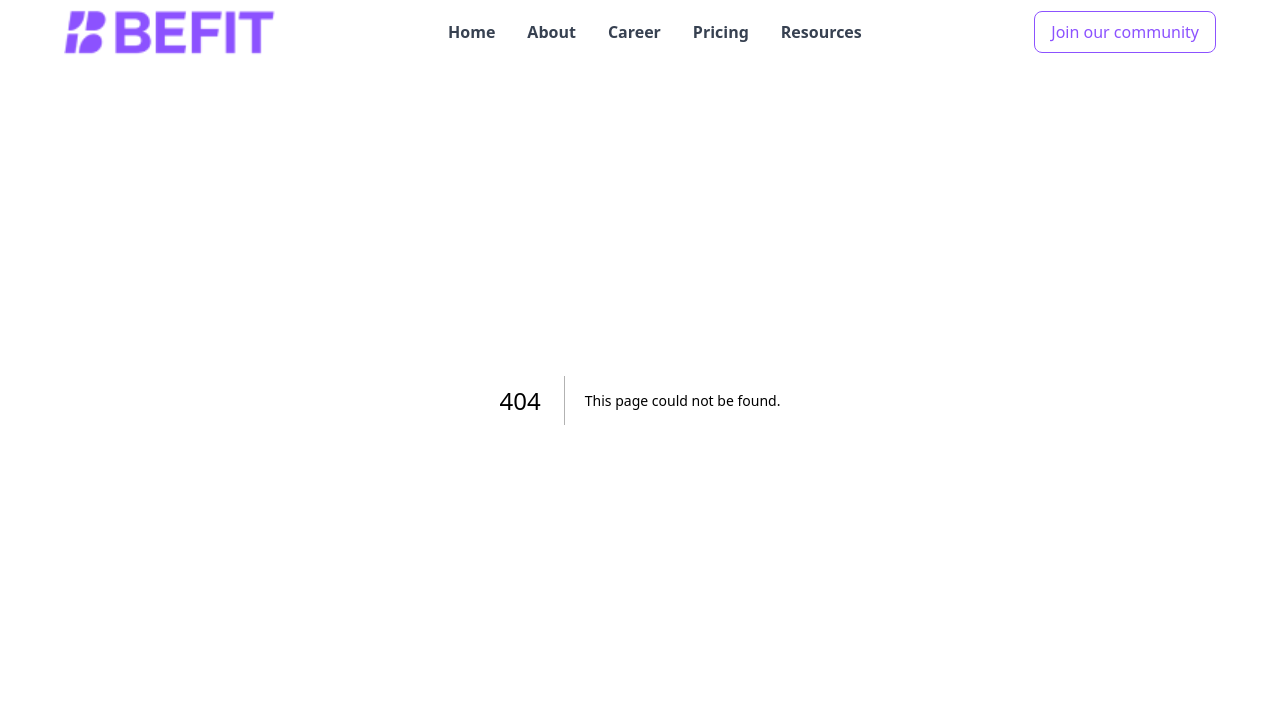
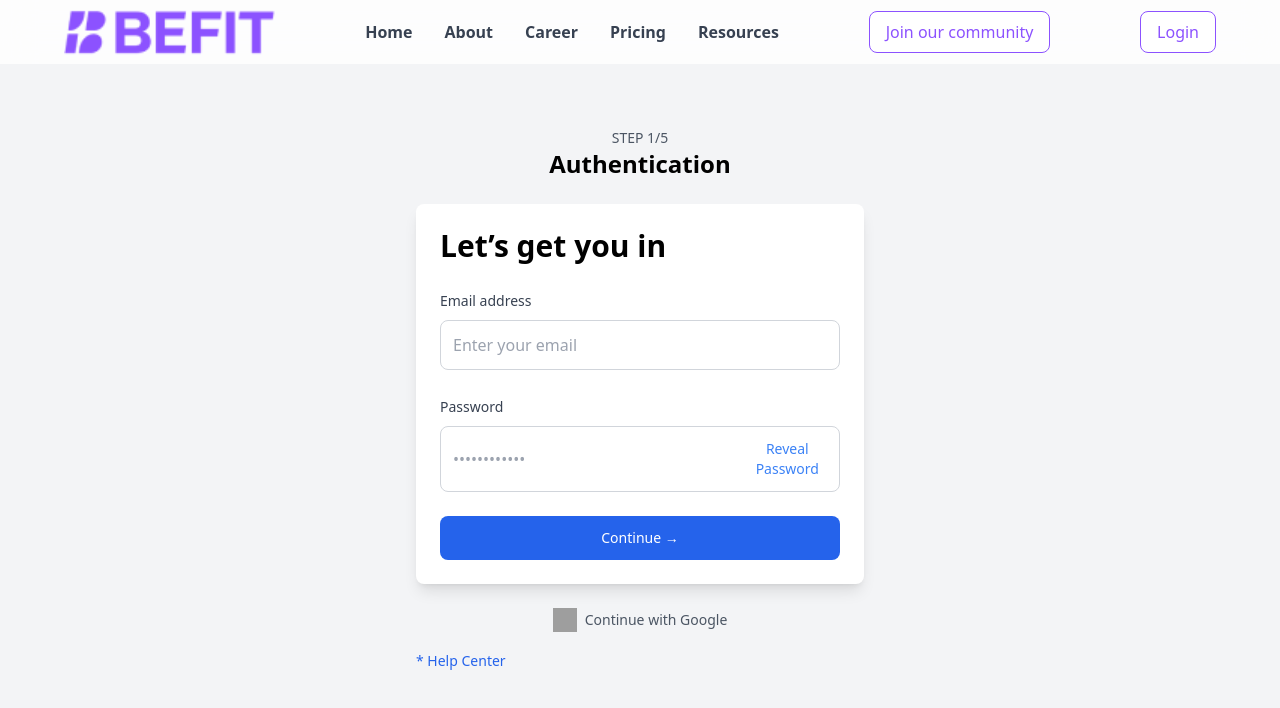
Before and after one commit to Daniel-Williams-ux/befit-landing, a Next.js app: page /login in a window 1280 px wide. Before the commit this address had no page. Shown: the top 708 px of the page. Built offline with nearby package versions, Linux system fonts and the light colour scheme; grey boxes are pictures that could not be loaded.

Commit message:
create login page

```diff
--- a/src/components/Header.js
+++ b/src/components/Header.js
@@ -43,6 +43,13 @@ const Header = () => {
           </Link>
         </div>
 
+         {/* Contact Button - Visible on larger screens */}
+         <div className="hidden md:flex">
+          <Link href="/login" className="bg-white text-headerColor px-4 py-2 border border-headerColor rounded-lg hover:bg-headerColor hover:text-white transition-colors">
+            Login
+          </Link>
+        </div>
+
         {/* Mobile Menu Button */}
         <button className="md:hidden text-gray-900 focus:outline-none" onClick={() => setIsMenuOpen(!isMenuOpen)}>
           {isMenuOpen ? <XMarkIcon className="h-6 w-6" /> : <Bars3Icon className="h-6 w-6" />}
@@ -61,6 +68,7 @@ const Header = () => {
             <Link href="/join" className="bg-white text-headerColor px-4 py-2 border border-headerColor rounded-lg hover:bg-headerColor hover:text-white transition-colors" onClick={() => setIsMenuOpen(false)}>
               Join our community
             </Link>
+            <Link href="/login" className="text-gray-700 hover:text-gray-900 border rounded-lg px-4 py-2" onClick={() => setIsMenuOpen(false)}>Login</Link>
           </nav>
         </div>
       )}
--- /dev/null
+++ b/src/pages/login.js
@@ -0,0 +1,80 @@
+import React, { useState } from 'react';
+
+function LoginPage() {
+  const [passwordVisible, setPasswordVisible] = useState(false);
+
+  const togglePasswordVisibility = () => {
+    setPasswordVisible((prev) => !prev);
+  };
+
+  return (
+    <div className="min-h-screen bg-gray-100 flex flex-col items-center justify-center p-4">
+      {/* Step Section */}
+      <div className="text-center mb-6">
+        <p className="text-sm font-medium text-gray-600">STEP 1/5</p>
+        <h1 className="text-2xl font-semibold text-black">Authentication</h1>
+      </div>
+
+      {/* Main Form Section */}
+      <div className="bg-white shadow-lg rounded-lg p-6 w-full max-w-md space-y-6">
+        {/* Title */}
+        <h2 className="text-left text-3xl font-bold text-black">Let’s get you in</h2>
+
+        {/* Email Field */}
+        <div className="space-y-2">
+          <label className="text-sm font-medium text-gray-700" htmlFor="email">
+            Email address
+          </label>
+          <input
+            type="email"
+            id="email"
+            placeholder="Enter your email"
+            className="w-full p-3 border border-gray-300 rounded-lg focus:ring-2 focus:ring-blue-500 focus:outline-none"
+          />
+        </div>
+
+        {/* Password Field */}
+        <div className="space-y-2">
+          <label className="text-sm font-medium text-gray-700" htmlFor="password">
+            Password
+          </label>
+          <div className="flex items-center w-full border border-gray-300 rounded-lg">
+            <input
+              type={passwordVisible ? 'text' : 'password'}
+              id="password"
+              placeholder="••••••••••••"
+              className="w-full p-3 focus:ring-2 focus:ring-blue-500 focus:outline-none"
+            />
+            <button
+              type="button"
+              onClick={togglePasswordVisibility}
+              className="p-3 text-blue-500 text-sm font-medium hover:underline"
+            >
+              {passwordVisible ? 'Hide Password' : 'Reveal Password'}
+            </button>
+          </div>
+        </div>
+
+        {/* Continue Button */}
+        <button className="w-full bg-blue-600 text-white py-3 rounded-lg hover:bg-blue-700 text-center text-sm font-medium">
+          Continue →
+        </button>
+      </div>
+
+      {/* Continue with Google */}
+      <div className="flex items-center justify-center mt-6 space-x-2">
+        <img src="/images/google-icon.png" alt="Google" className="w-6 h-6" />
+        <p className="text-sm font-medium text-gray-600">Continue with Google</p>
+      </div>
+
+      {/* Help Center */}
+      <div className="mt-4 text-left w-full max-w-md">
+        <a href="/help" className="text-sm text-blue-600 hover:underline">
+          * Help Center
+        </a>
+      </div>
+    </div>
+  );
+}
+
+export default LoginPage;
```
